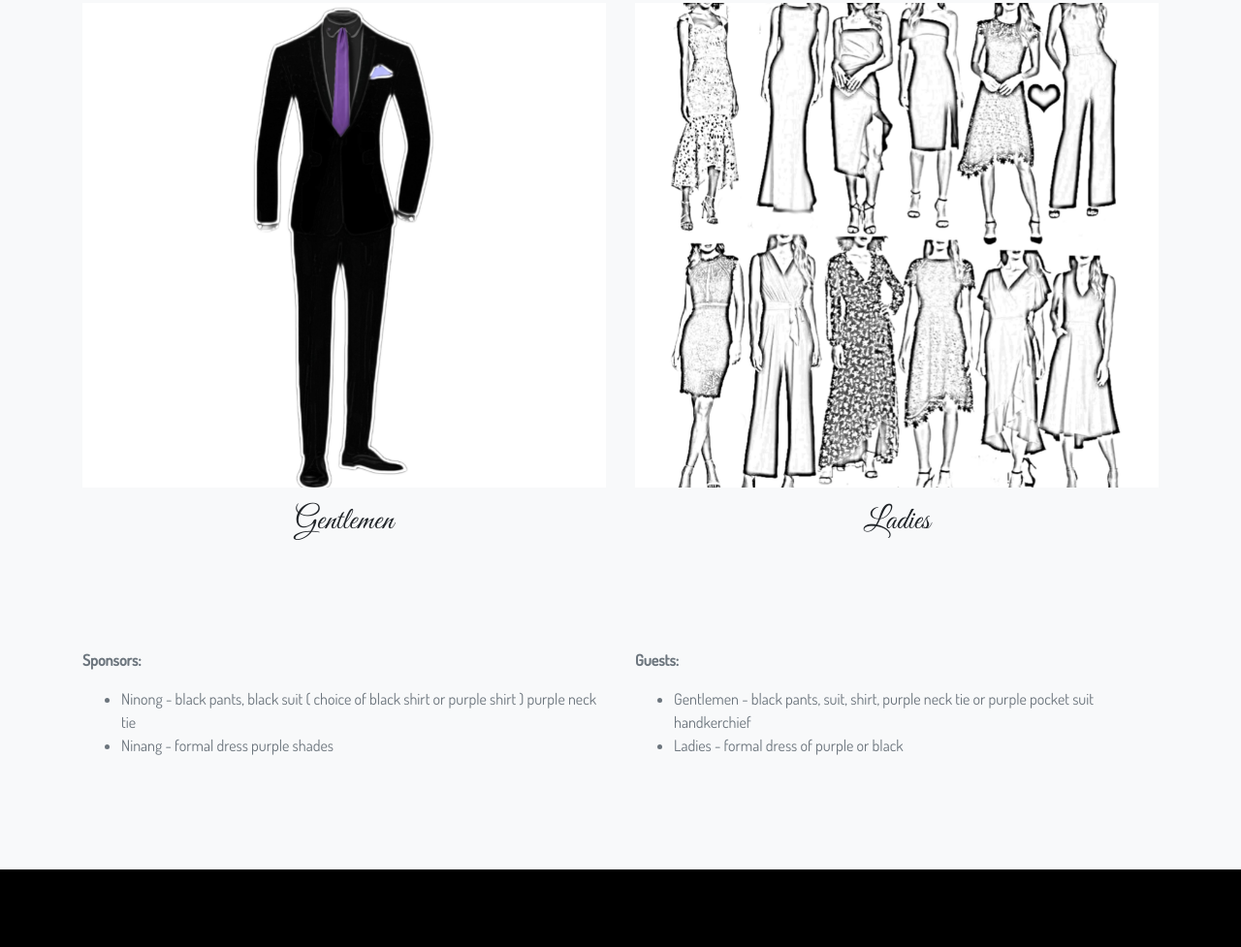
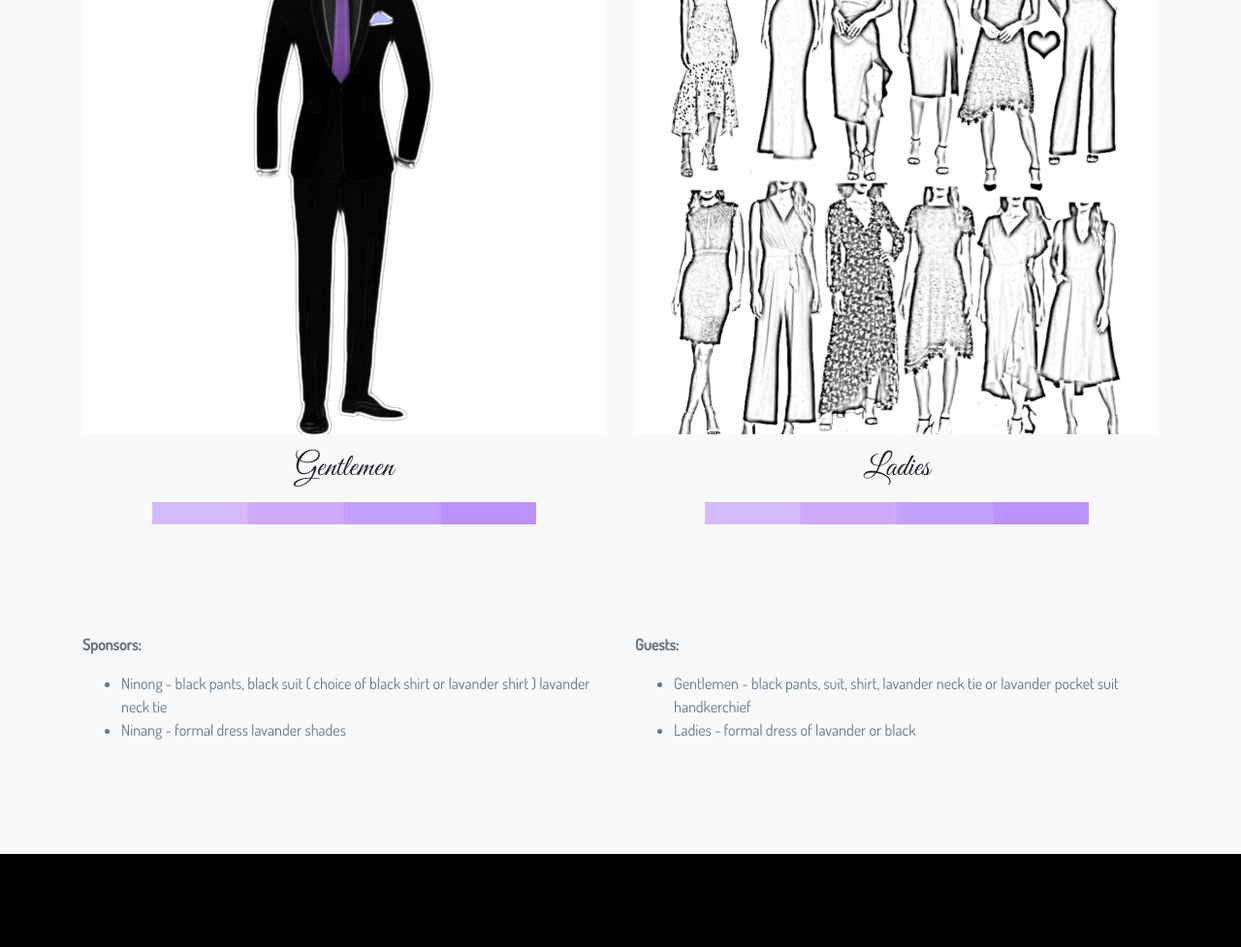
Before and after one commit to olsantiago/happilyeverannver, a plain HTML site: page index.html in a window 1280 px wide. Shown: the part 5170-6147 px from the top of the page at 97% size. Drawn offline with Linux system fonts and the light colour scheme.

Commit message:
Update index.html

```diff
--- a/index.html
+++ b/index.html
@@ -226,8 +226,7 @@
           <div class="row text-center mb-5">
             <div class="col-12">
               <h2 class="h1 text-center ww-title" data-aos="zoom-in-down" data-aos-duration="1000">Colors & Dress</h2>
-              <img class="img-fluid my-3" src="images/colors.jpg" alt="Heart" data-aos="zoom-in-down"
-                data-aos-delay="300" data-aos-duration="1000" />
+
             </div>
           </div>
 
@@ -235,13 +234,17 @@
             <div class="col-md-6">
               <div class="mt-3"><img class="img-fluid couple" src="images/men-dress-code.jpg" alt="Groom"
                   data-aos="flip-left" data-aos-duration="1000" />
-                <h3 class="h2 ww-title mt-3 mb-5">Gentlemen</h3>
+                <h3 class="h2 ww-title my-3">Gentlemen</h3>
+                <img class="img-fluid mb-5" src="images/colors.jpg" alt="Heart" data-aos="zoom-in-down"
+                data-aos-delay="300" data-aos-duration="1000" />
               </div>
             </div>
             <div class="col-md-6">
               <div class="mt-3"><img class="img-fluid couple" src="images/ladies-dress-code.jpg" alt="Bride"
                   data-aos="flip-right" data-aos-duration="1000" />
-                <h3 class="h2 ww-title mt-3 mb-5">Ladies</h3>
+                <h3 class="h2 ww-title my-3">Ladies</h3>
+                <img class="img-fluid mb-5" src="images/colors.jpg" alt="Heart" data-aos="zoom-in-down"
+                data-aos-delay="300" data-aos-duration="1000" />
               </div>
             </div>
           </div>
@@ -250,8 +253,8 @@
               <div class="pt-3 text-left text-muted">
                 <p><strong>Sponsors:</strong></p>
                 <ul>
-                  <li>Ninong - black pants, black suit ( choice of black shirt or purple shirt ) purple neck tie</li>
-                  <li>Ninang - formal dress purple shades</li>
+                  <li>Ninong - black pants, black suit ( choice of black shirt or lavander shirt ) lavander neck tie</li>
+                  <li>Ninang - formal dress lavander shades</li>
                 </ul>
               </div>
             </div>
@@ -259,8 +262,8 @@
               <div class="pt-3 text-left text-muted">
                 <p><strong>Guests:</strong></p>
                 <ul>
-                  <li>Gentlemen - black pants, suit, shirt, purple neck tie or purple pocket suit handkerchief</li>
-                  <li>Ladies - formal dress of purple or black</li>
+                  <li>Gentlemen - black pants, suit, shirt, lavander neck tie or lavander pocket suit handkerchief</li>
+                  <li>Ladies - formal dress of lavander or black</li>
                 </ul>
               </div>
             </div>
```
